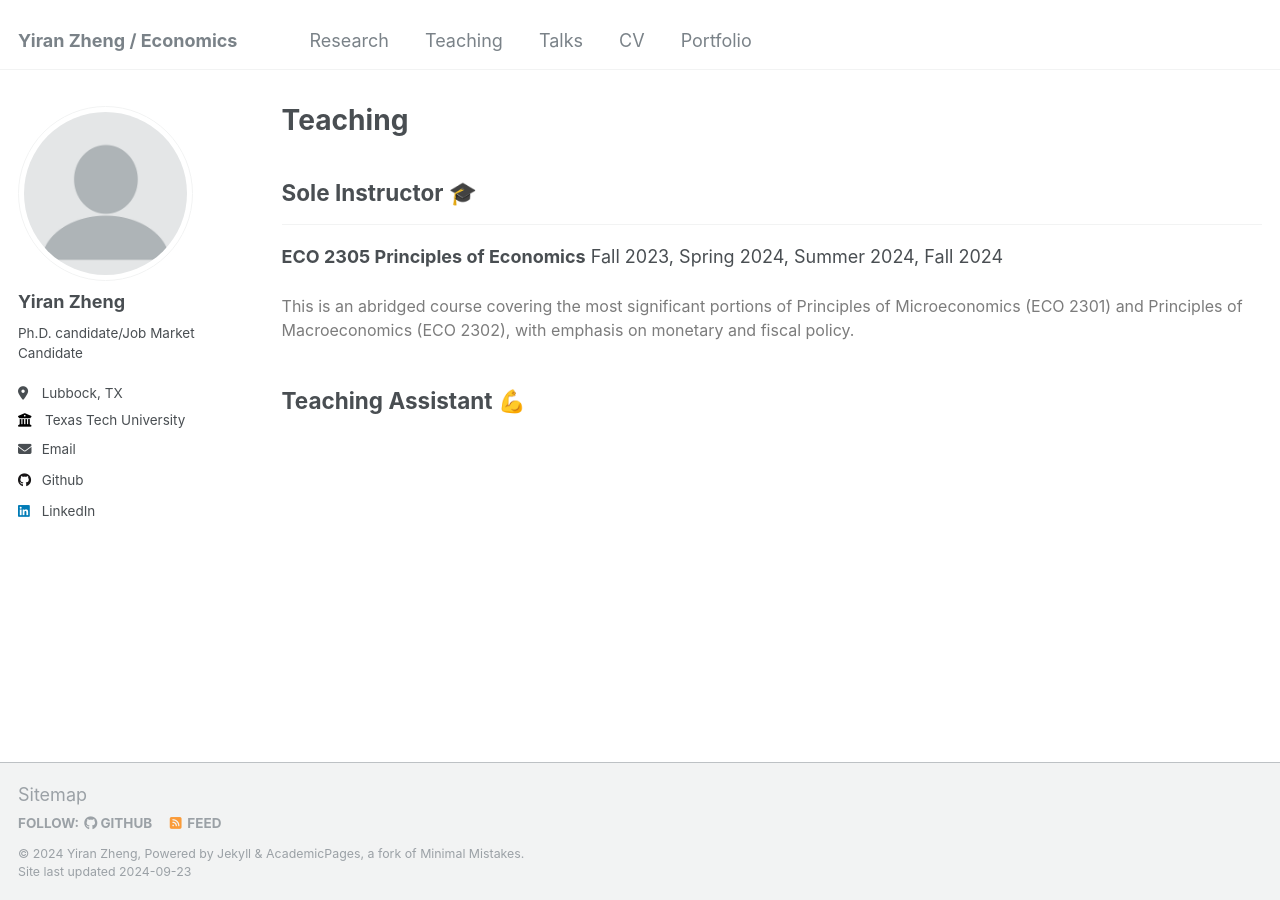
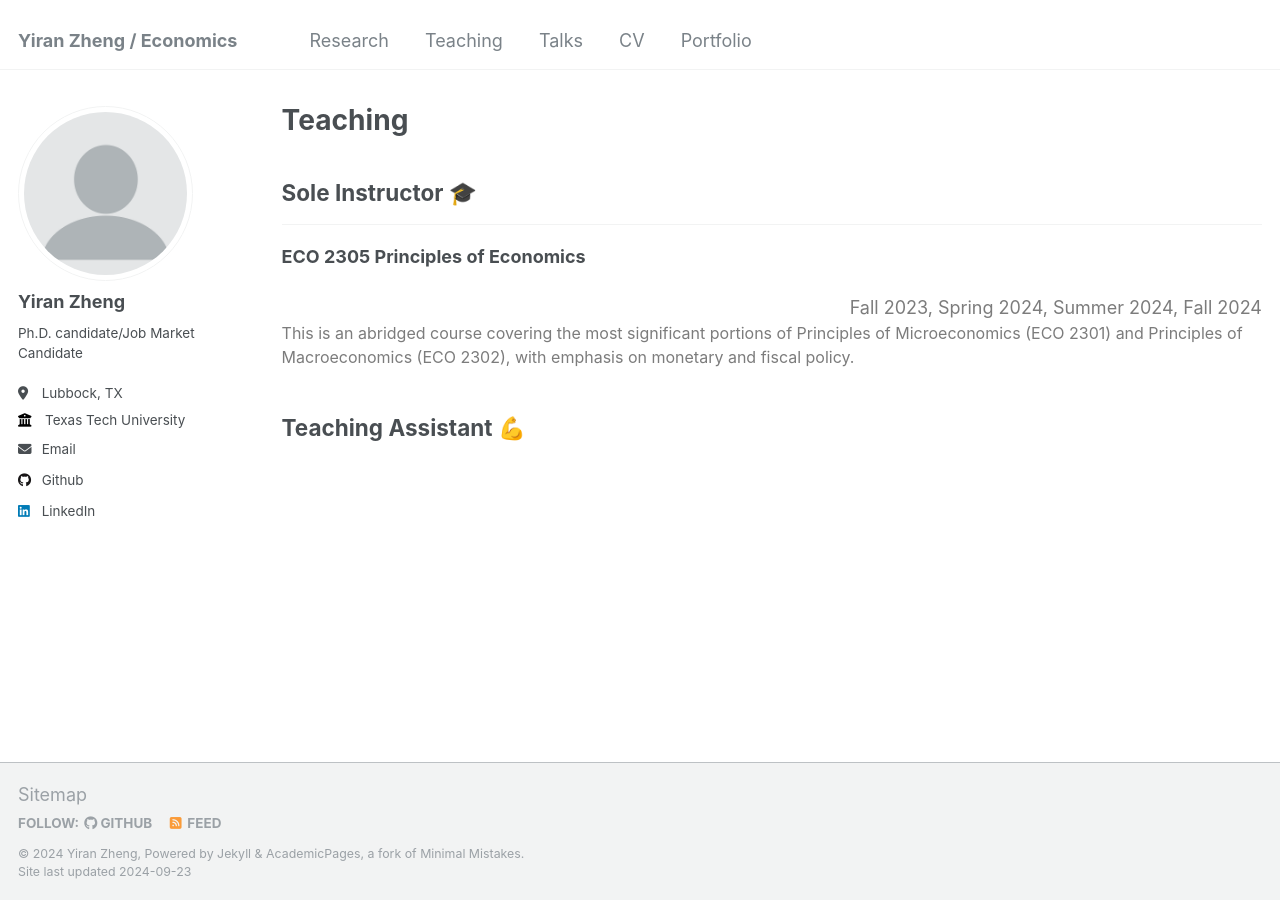
Before and after one commit to yiran-zheng/yiran-zheng.github.io, a Jekyll site: the page built from _pages/teaching.html, in a window 1280 px wide. Built offline with Jekyll 4.4.1, drawn with Linux system fonts in a browser that asks for light colours.

Commit message:
Update teaching.html

```diff
--- a/_pages/teaching.html
+++ b/_pages/teaching.html
@@ -9,7 +9,7 @@ author_profile: true
 <p align = "justify">
 <h2>Sole Instructor &#127891; </h2>
     <hr> <!-- This adds a horizontal line below the heading -->
-      <p><strong>ECO 2305 Principles of Economics</strong> Fall 2023, Spring 2024, Summer 2024, Fall 2024
+      <p><strong>ECO 2305 Principles of Economics</strong> <div style="text-align: right;color: #7C7C7C;"> Fall 2023, Spring 2024, Summer 2024, Fall 2024 </div>
         <div style="text-align: left; margin-bottom: 12px;font-size: 16px;color: #7C7C7C;">
               This is an abridged course covering the most significant portions of Principles of Microeconomics (ECO 2301) and Principles of Macroeconomics (ECO 2302), with emphasis on monetary and fiscal policy.
         </div>
```
